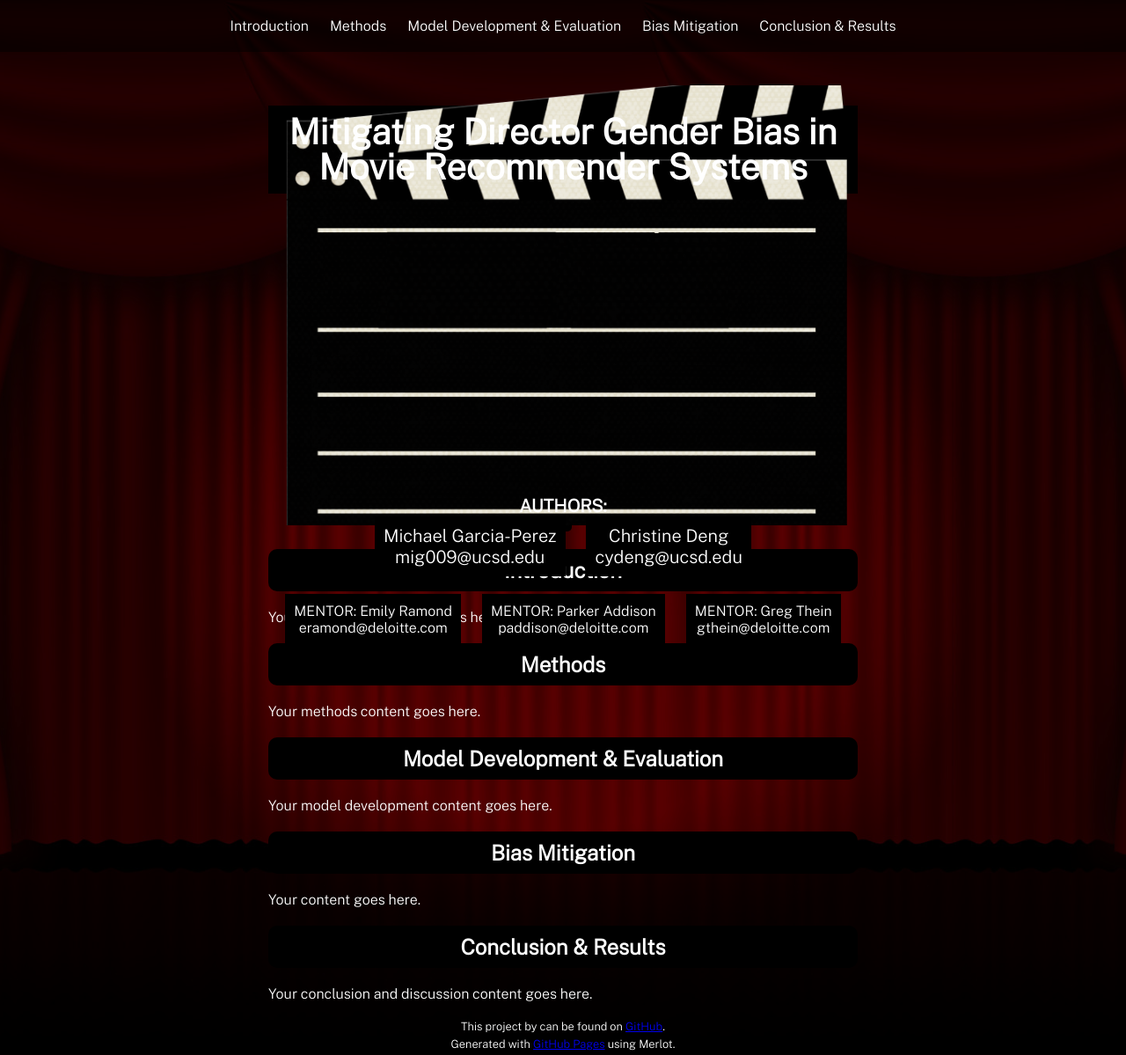
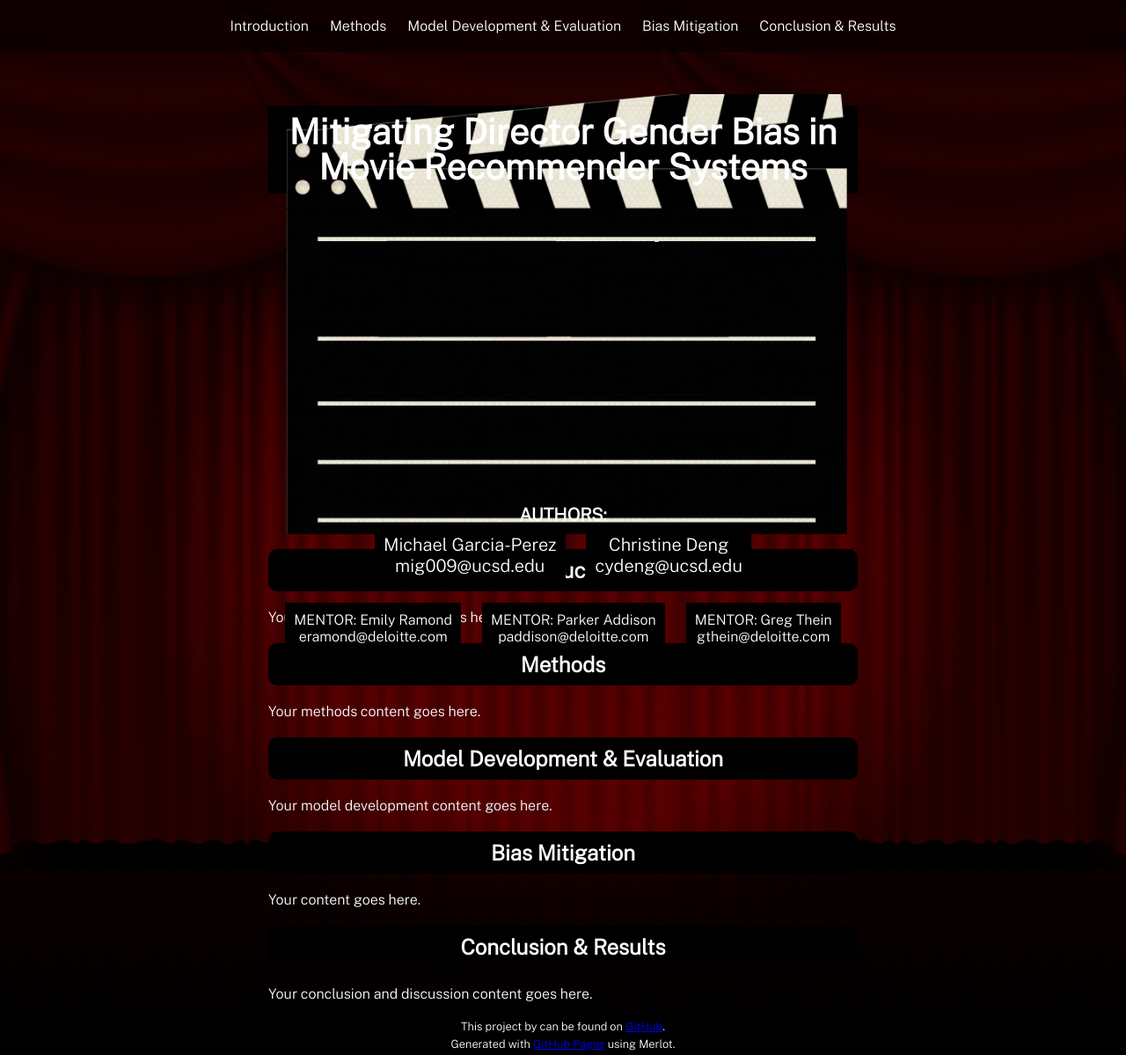
Before and after one commit to michael-garciaperez/DSC180A-Methodology-5, a Jekyll site: the page built from index.md, in a window 1280 px wide and 1199 px high. Shown: the whole window at 88% size. Built offline with Jekyll 4.4.1, drawn with Linux system fonts in a browser that asks for light colours.

Commit message:
Update style.scss

```diff
--- a/assets/css/style.scss
+++ b/assets/css/style.scss
@@ -34,7 +34,7 @@ header {
   width: 100%;
   max-width: 670px;
   height: 500px;
-  margin-top: -150px; /* Adjusted margin-top */
+  margin-top: -140px; /* Adjusted margin-top */
 }
 
 header h1 {
```
